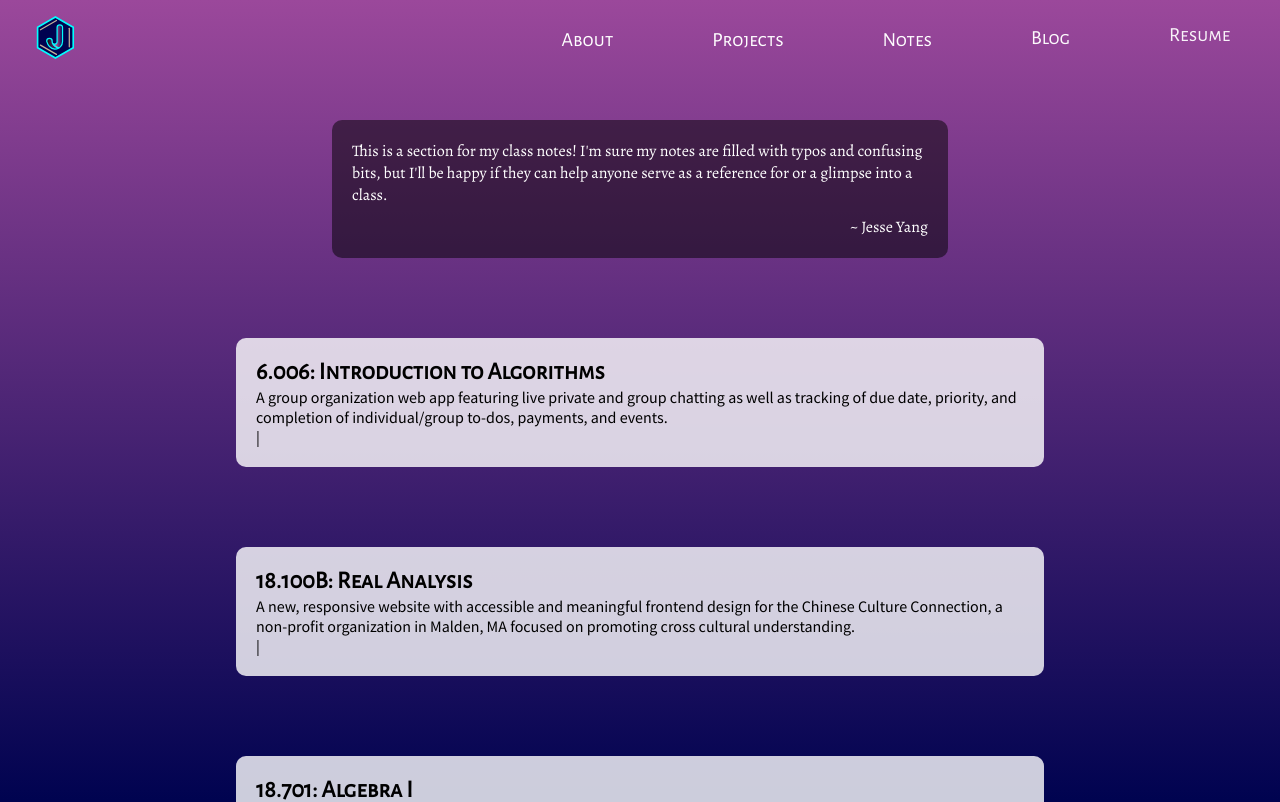
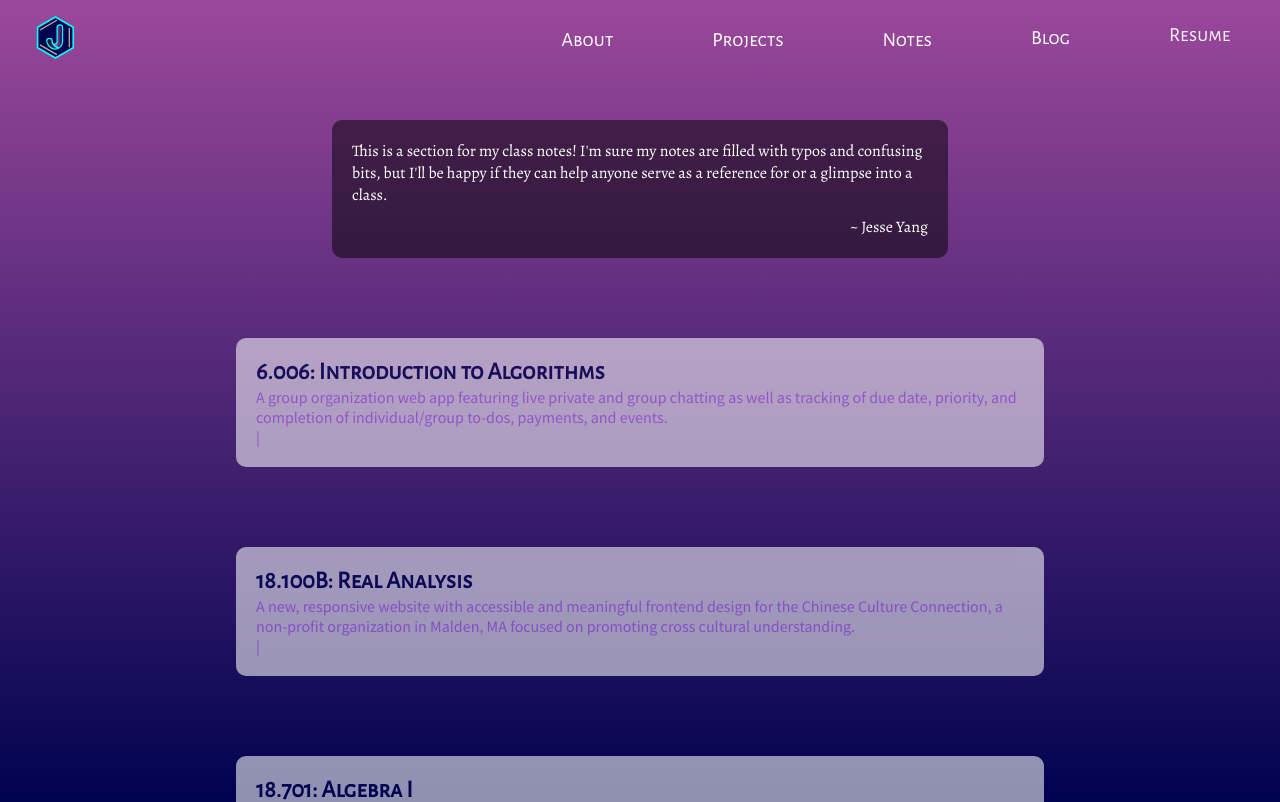
Before and after one commit to jesseyang432/jesseyang432.github.io, a React (Create React App) app: page /notes in a window 1280 px wide. Shown: the top 802 px of the page. Built offline with nearby package versions, Linux system fonts and the light colour scheme; a web font is replaced by a local one.

Commit message:
added hover animation to notes container

```diff
--- a/src/components/modules/_SingleNotes.scss
+++ b/src/components/modules/_SingleNotes.scss
@@ -4,11 +4,19 @@
 	background-color: rgba(255, 255, 255, 0.8);
 	border-radius: 10px;
 	padding: 20px;
+	opacity: 0.7;
+	transition: 0.3s ease;
+
+	&:hover {
+		opacity: 1;
+	}
 
 	h2 {
 		font-family: "Alegreya Sans SC", sans-serif;
+		color: $dark-blue;
 	}
 	p {
 		font-family: "Source Sans Pro", sans-serif;
+		color: $light-purple;
 	}
 }
--- a/src/components/styles.css
+++ b/src/components/styles.css
@@ -1631,14 +1631,23 @@
   background-color: rgba(255, 255, 255, 0.8);
   border-radius: 10px;
   padding: 20px;
+  opacity: 0.7;
+  -webkit-transition: 0.3s ease;
+  transition: 0.3s ease;
+}
+
+.SingleNotes-container:hover {
+  opacity: 1;
 }
 
 .SingleNotes-container h2 {
   font-family: "Alegreya Sans SC", sans-serif;
+  color: #000350;
 }
 
 .SingleNotes-container p {
   font-family: "Source Sans Pro", sans-serif;
+  color: #af69ef;
 }
 
 * {
```
Also changed, not shown: 1 other file (tests, documents, lock files or other folders).
